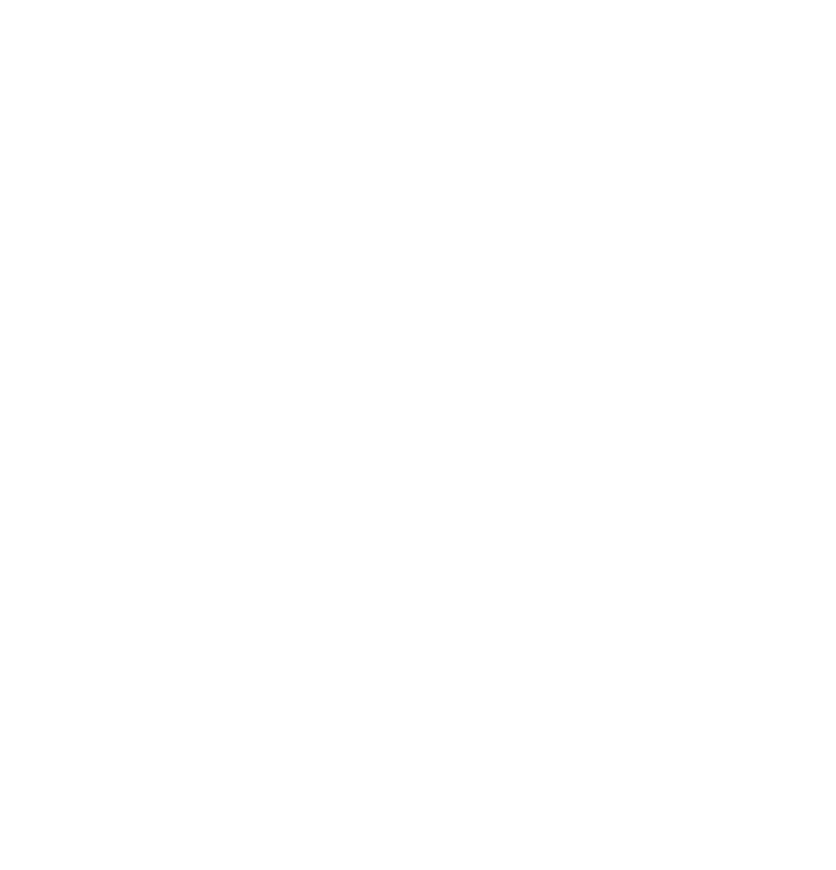
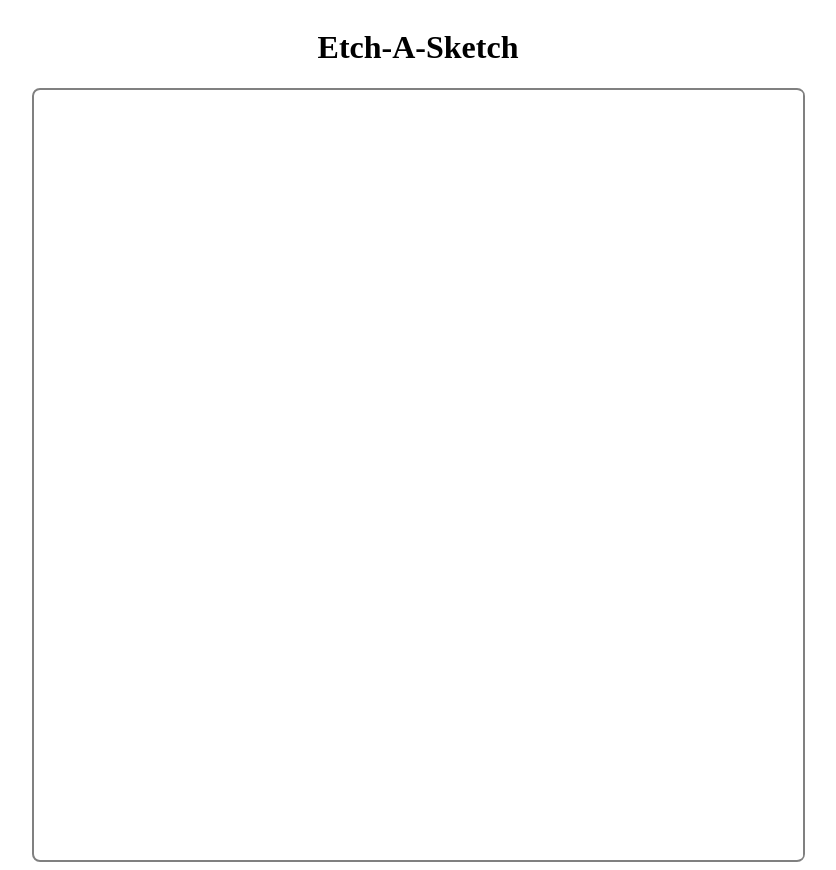
Before and after one commit to dhav211/etch-a-sketch, a plain HTML site: page index.html in a window 1280 px wide. Shown: the whole page, without its empty margins (222-1058 px from the left). Before the commit the page ends 800 px from the top, so only its background shows below. Drawn offline with Linux system fonts and the light colour scheme.

Commit message:
Draw grid, color on hover

```diff
--- a/index.html
+++ b/index.html
@@ -3,9 +3,12 @@
 <head>
     <meta charset="UTF-8">
     <meta name="viewport" content="width=device-width, initial-scale=1.0">
-    <title>Document</title>
+    <link rel="stylesheet" href="styles.css">
+    <title>Etch-A-Sketch</title>
 </head>
 <body>
-
+    <h1>Etch-A-Sketch</h1>
+    <div class="container"></div>
+    <script src="script.js" defer></script>
 </body>
 </html>
--- a/script.js
+++ b/script.js
@@ -0,0 +1,15 @@
+const container = document.querySelector(".container");
+const width = container.clientWidth;
+const pixelSize = (width / 16) - 1;
+let pixels = [];
+
+for (let i = 0; i <= (16 * 16) - 1; i++) {
+    let pixel = document.createElement("div");
+    pixel.style.width = `${pixelSize}px`;
+    pixel.style.height = `${pixelSize}px`;
+    pixel.style.backgroundColor = "white";
+    pixel.style.borderRadius = "4px";
+    pixel.addEventListener("mouseenter", (e) => { pixel.style.backgroundColor = "blue"; });
+    pixels.push(pixel);
+    container.appendChild(pixel);
+}
--- a/styles.css
+++ b/styles.css
@@ -0,0 +1,16 @@
+body {
+    display: flex;
+    flex-direction: column;
+    align-items: center;
+}
+
+.container {
+    width: 768px;
+    height: 768px;
+    border: 2px solid gray;
+    border-radius: 8px;
+    display: flex;
+    flex-wrap: wrap;
+    gap: 1px;
+    padding: 1px 0px 1px 1px;
+}
```
